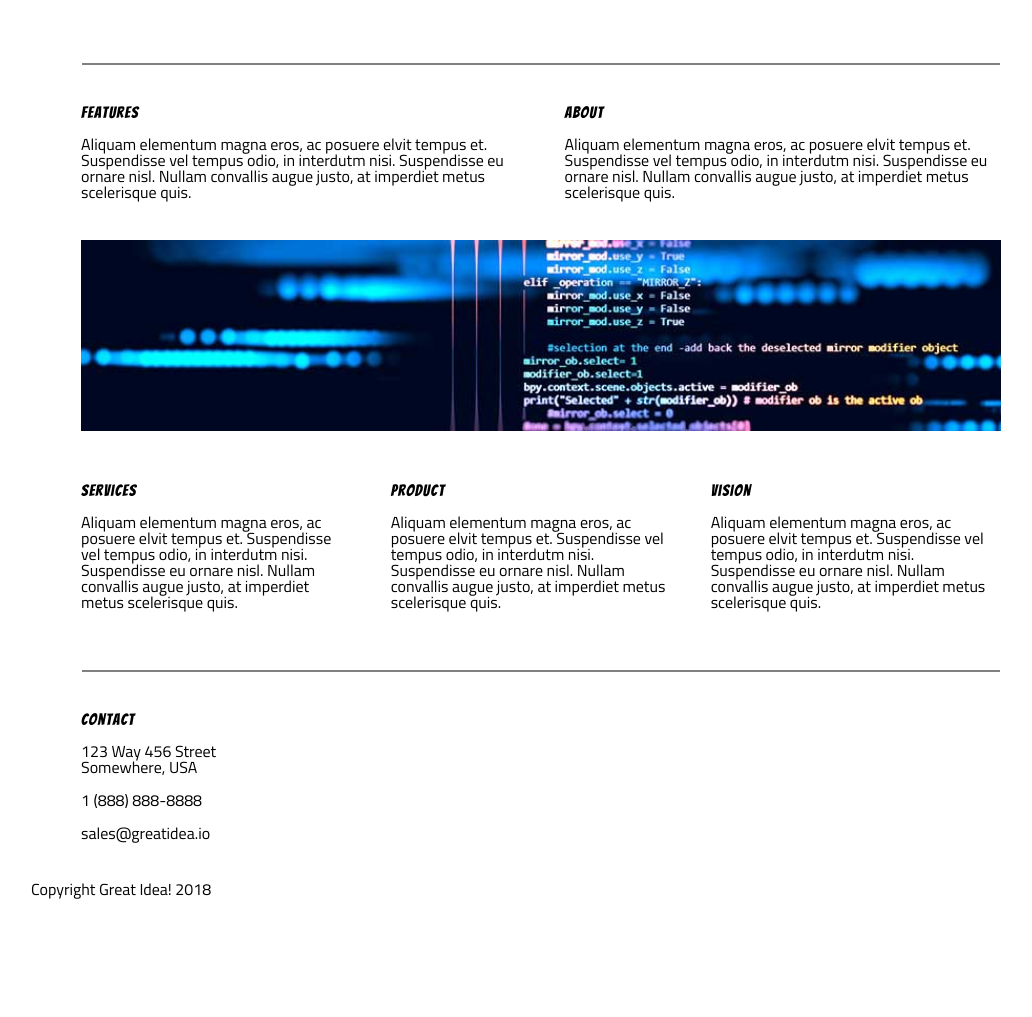
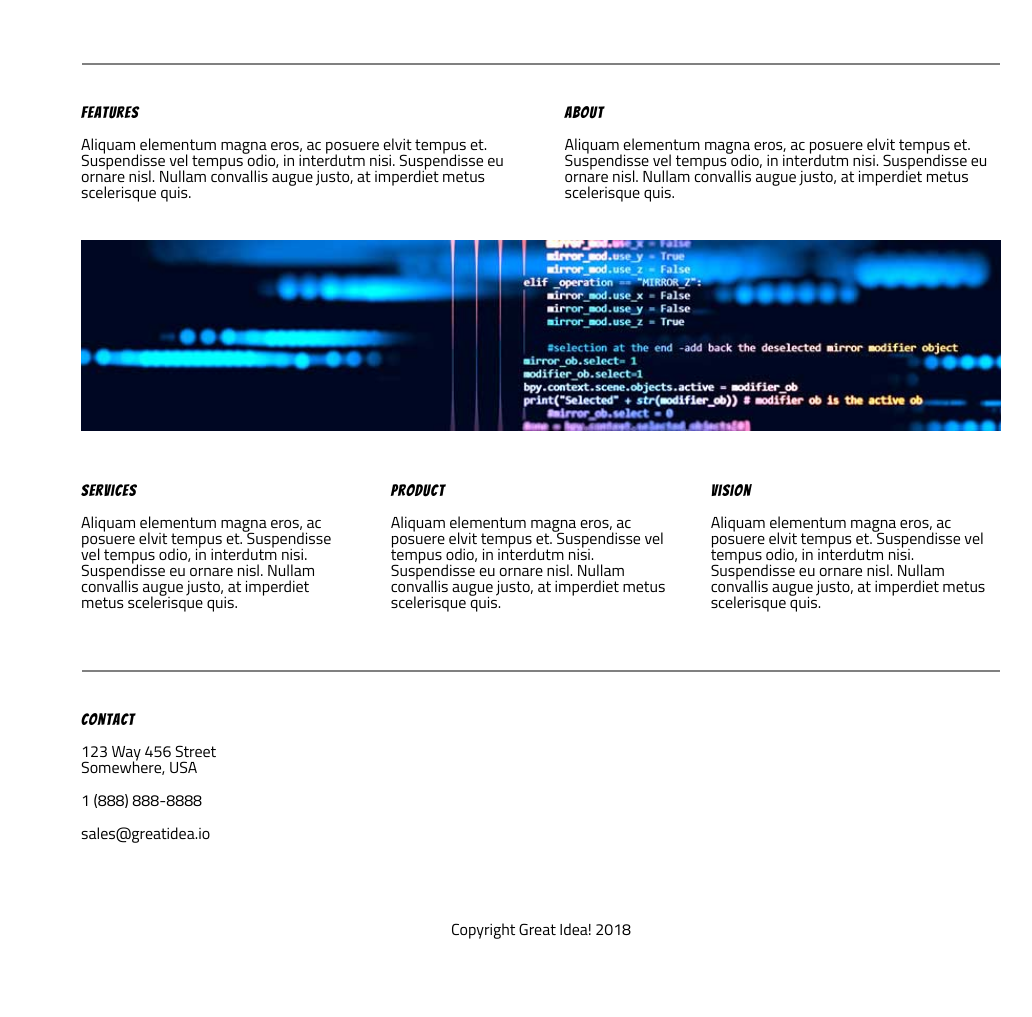
Before and after one commit to maribelcuales/User-Interface-Project, a plain HTML site: page great-idea-website/index.html in a window 1280 px wide. Shown: the part 733-1750 px from the top of the page, without its empty margins (99-1131 px from the left). Before the commit the page ends 1634 px from the top, so only its background shows below. Drawn offline with Linux system fonts and the light colour scheme.

Commit message:
added css styling to footer

```diff
--- a/great-idea-website/css/index.css
+++ b/great-idea-website/css/index.css
@@ -209,6 +209,12 @@ button {
 	padding-bottom: 40px;
   }
 
-  .contact .number {
+.contact .number {
 	line-height: 50px;
-  }
+}
+
+footer {
+	text-align: center;
+	padding-top: 40px;
+	padding-bottom: 80px;
+}
```
